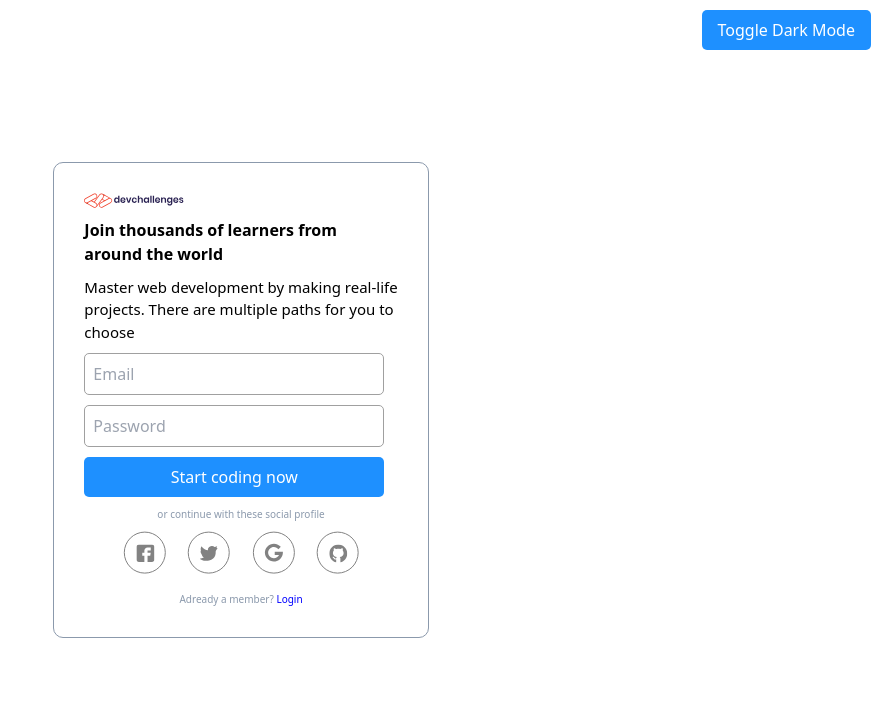
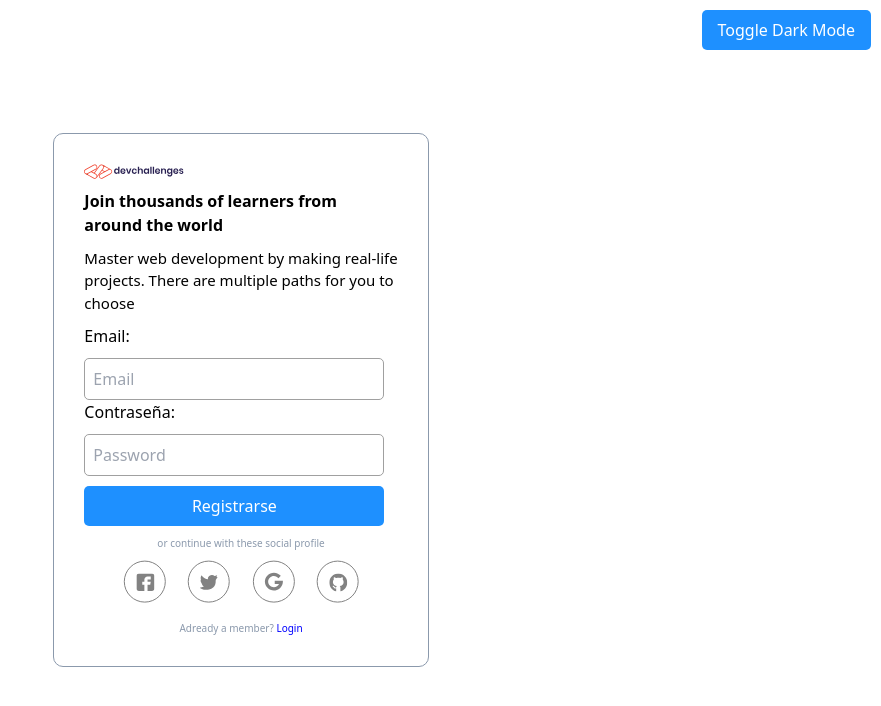
Before and after one commit to miguelamador23/miniproyecto_nivel3, a PHP site: page /register.php in a window 1280 px wide. Shown: the top 706 px of the page, without its empty margins (399-1280 px from the left). Run offline with PHP 8.4, Linux system fonts and the light colour scheme; some libraries are stand-ins or nearby versions.

Commit message:
conexion y creacion de usuario en base de datos

```diff
--- a/code/register.php
+++ b/code/register.php
@@ -1,3 +1,39 @@
+<?php
+require_once('../config/database.php');
+
+if ($_SERVER['REQUEST_METHOD'] === 'POST') {
+    $email = $_POST['email'];
+    $password = $_POST['password'];
+
+    if (empty($password)) {
+        echo "Error: La contraseña no puede estar vacía.";
+        exit();
+    }
+
+    $sql = "INSERT INTO usuarios (email, password, Name) VALUES (?, ?, ?)";
+    $stmt = $mysqli->prepare($sql);
+
+    if (!$stmt) {
+        echo "Error en la preparación de la consulta: " . $mysqli->error;
+        exit();
+    }
+
+    $stmt->bind_param("sss", $email, $password, $name);
+    $result = $stmt->execute();
+
+    if ($result) {
+        echo "Registro exitoso!";
+        header("Location: code/index.php");
+        exit();
+    } else {
+        echo "Error en el registro: " . $stmt->error;
+    }
+
+    $stmt->close();
+}
+?>
+
+
 <!DOCTYPE html>
 <html lang="en">
 
@@ -27,7 +63,7 @@
             <div class=" account mt-10 sm:mx-auto sm:w-full sm:max-w-sm">
                 <form class="space-y-6" action="#" method="POST">
                     <div>
-                        <label for="email" class="block text-sm font-medium leading-6 text-gray-900"></label>
+                        <label for="email" class="block text-sm font-medium leading-6 text-gray-900">Email:</label>
                         <div class="mt-2">
                             <input id="email" name="email" type="email" placeholder="Email" autocomplete="email" required class="block w-full rounded-md border-0 py-1.5 text-gray-900 shadow-sm ring-1 ring-inset ring-gray-300 placeholder:text-gray-400 focus:ring-2 focus:ring-inset focus:ring-indigo-600 sm:text-sm sm:leading-6">
                         </div>
@@ -35,20 +71,18 @@
 
                     <div>
                         <div class="flex items-center justify-between">
-                            <label for="password" class="block text-sm font-medium leading-6 text-gray-900"></label>
+                            <label for="password" class="block text-sm font-medium leading-6 text-gray-900">Contraseña:</label>
                         </div>
                         <div class="mt-2">
-                            <input id="password" name "password" type="password" placeholder="Password" autocomplete="current-password" required class="block w-full rounded-md border-0 py-1.5 text-gray-900 shadow-sm ring-1 ring-inset ring-gray-300 placeholder:text-gray-400 focus:ring-2 focus:ring-inset focus:ring-indigo-600 sm:text-sm sm:leading-6">
+                            <input id="password" name="password" type="password" placeholder="Password" autocomplete="current-password" required class="block w-full rounded-md border-0 py-1.5 text-gray-900 shadow-sm ring-1 ring-inset ring-gray-300 placeholder:text-gray-400 focus:ring-2 focus:ring-inset focus:ring-indigo-600 sm:text-sm sm:leading-6">
                         </div>
                     </div>
 
                     <div>
-                        <a href="/code/personal_info.php" class="flex w-full justify-center">
-                            <button type="submit" class="flex w-full justify-center rounded-md bg-indigo-600 px-3 py-1.5 text-sm font-semibold leading-6 text-white shadow-sm hover:bg-indigo-500 focus-visible:outline focus-visible:outline-2 focus-visible:outline-offset-2 focus-visible:outline-indigo-600">
-                                Start coding now</button>
-                        </a>
+                        <button type="submit" class="flex w-full justify-center rounded-md bg-indigo-600 px-3 py-1.5 text-sm font-semibold leading-6 text-white shadow-sm hover:bg-indigo-500 focus-visible:outline focus-visible:outline-2 focus-visible:outline-offset-2 focus-visible:outline-indigo-600">
+                            Registrarse
+                        </button>
                     </div>
-
                 </form>
 
                 <div>
--- a/config/database.php
+++ b/config/database.php
@@ -1,13 +1,17 @@
 <?php
 try {
-    $db_host = "localhost";
+    $db_host = "127.0.0.1";
     $db_username = "root";
     $db_password = "";
     $db_name = "login_db";
+    $db_port = 3307;
 
-    $mysqli = new mysqli($db_host, $db_username, $db_password, $db_name);
-} catch (mysqli_sql_exception $e) {
+    $mysqli = new mysqli($db_host, $db_username, $db_password, $db_name, $db_port);
+
+    if ($mysqli->connect_error) {
+        die("Connection failed: " . $mysqli->connect_error);
+    }
+} catch (Exception $e) {
     echo "Error: " . $e->getMessage();
 }
-
 ?>
```
Also changed, not shown: code/index.php (+32 -15 lines).
